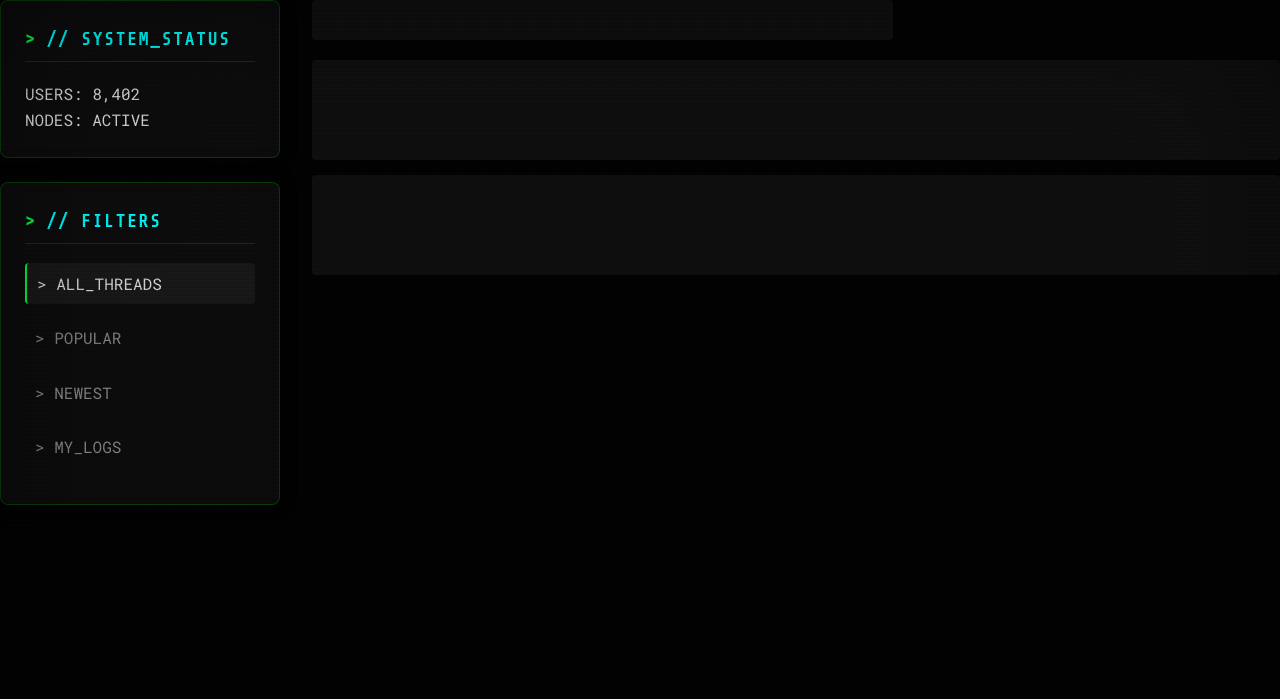
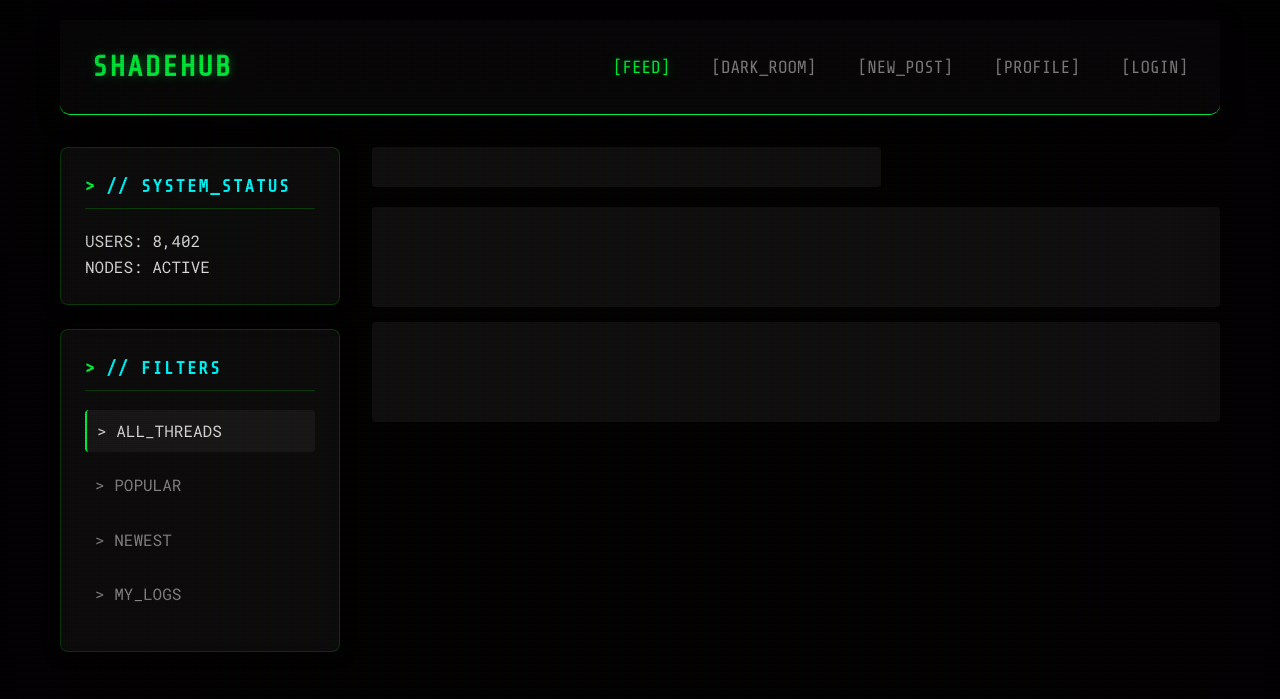
Before and after one commit to 17212/ShadeHub, a plain HTML site: page index.html in a window 1280 px wide. Drawn offline with nearby package versions, Linux system fonts and the light colour scheme.

Commit message:
Update index.html

```diff
--- a/index.html
+++ b/index.html
@@ -20,6 +20,21 @@
     <div class="matrix-bg" id="matrix-bg"></div>
     <div class="scanline"></div>
     <div class="cctv-overlay"></div>
+
+    <div class="app-container">
+        <!-- Navigation Bar -->
+        <nav class="navbar">
+            <div class="logo">
+                <span class="glitch" data-text="SHADEHUB">SHADEHUB</span>
+            </div>
+            <div class="nav-links">
+                <a href="index.html" class="active">[FEED]</a>
+                <a href="chat.html" class="neon-text">[DARK_ROOM]</a>
+                <a href="#" id="create-post-btn">[NEW_POST]</a>
+                <a href="profile.html" id="profile-link">[PROFILE]</a>
+                <a href="#" id="login-btn">[LOGIN]</a>
+            </div>
+        </nav>
 
         <main class="main-layout">
             <!-- Sidebar (Filters & Info) -->
```
Lines whose indentation alone changed are shown as unchanged.
